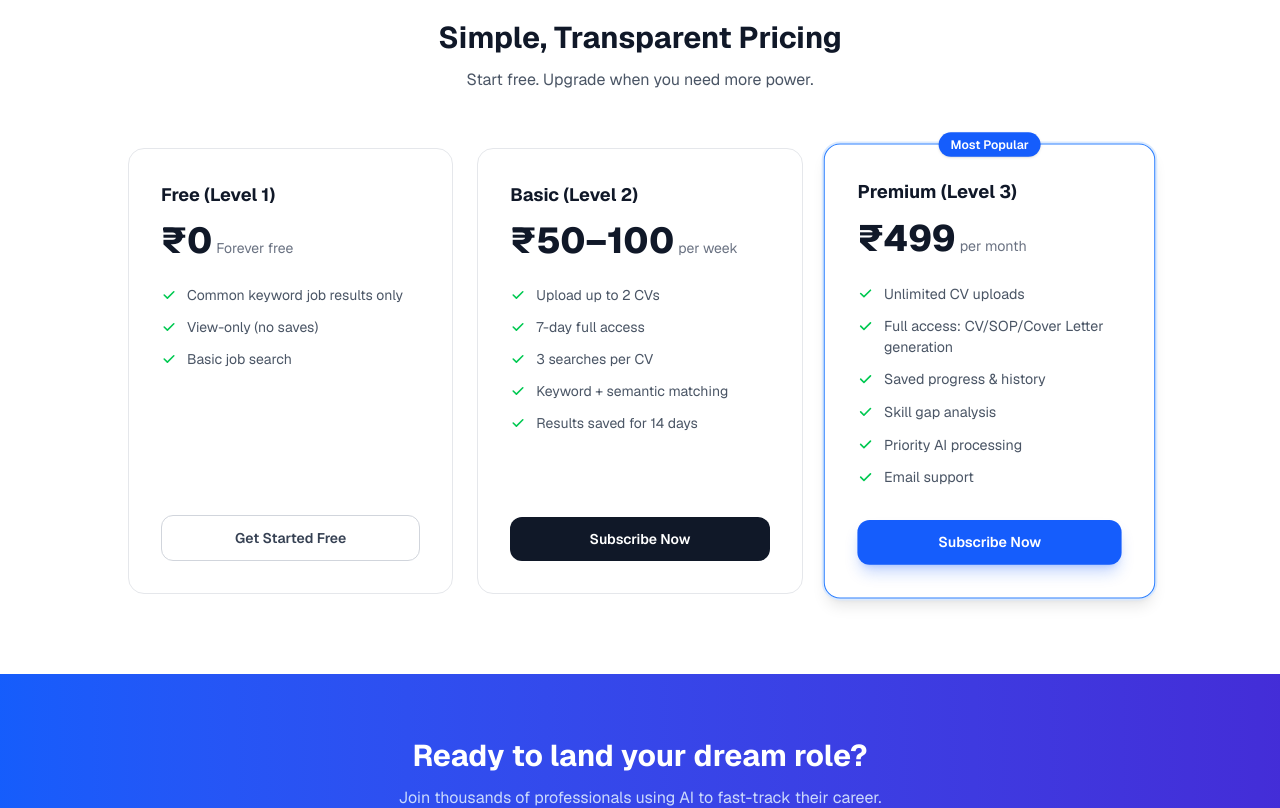
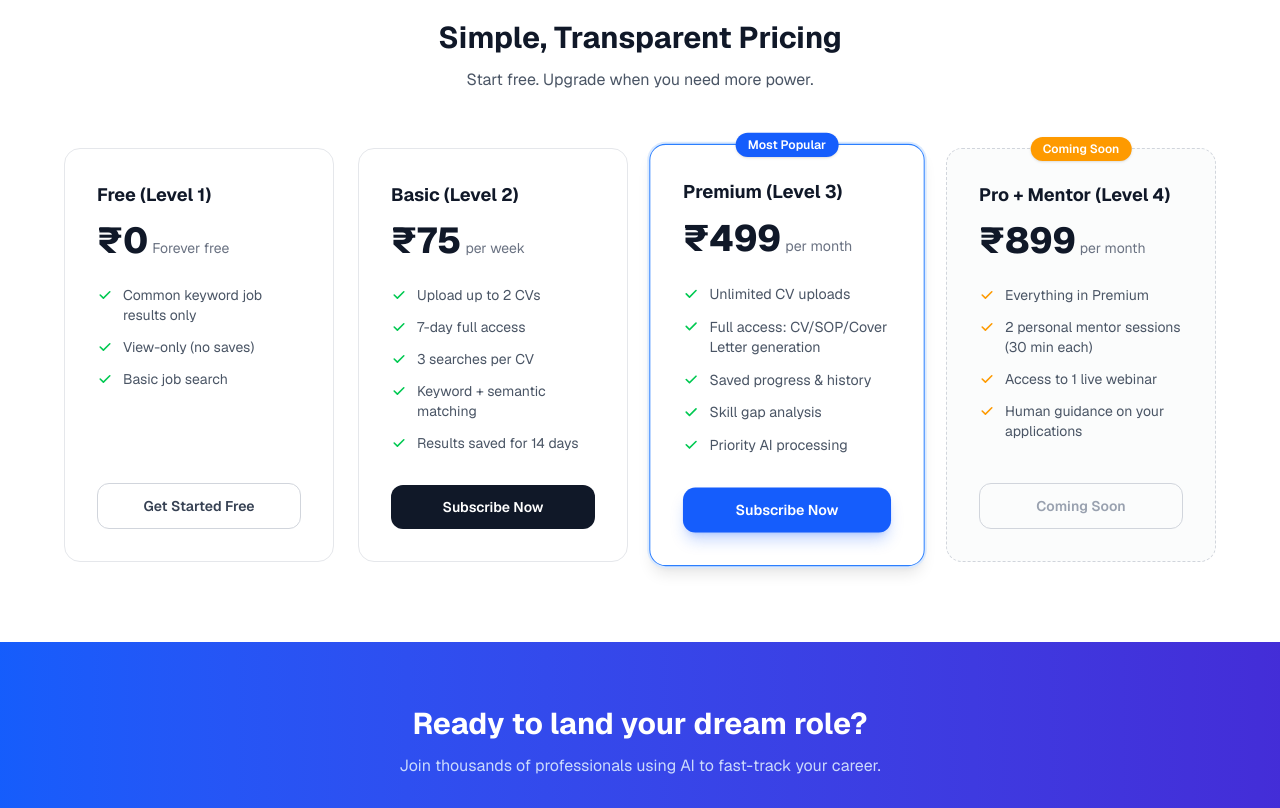
Before and after one commit to mahanteshimath/career-ladder-agent, a Next.js app: page / in a window 1280 px wide. Shown: the part 1360-2168 px from the top of the page. Built offline with nearby package versions, Linux system fonts and the light colour scheme; no server answers.

Commit message:
Address reviewer feedback (phase 1): pricing fixes, add coming-soon mentor tier, SOP additional details, drafts viewer, remove Creative Bold template

```diff
--- a/src/app/(dashboard)/dashboard/drafts/page.tsx
+++ b/src/app/(dashboard)/dashboard/drafts/page.tsx
@@ -1,7 +1,7 @@
 "use client";
 
 import { useEffect, useState } from "react";
-import { FileText, Sparkles, ArrowRight } from "lucide-react";
+import { FileText, Sparkles, ArrowRight, X, Copy, Download } from "lucide-react";
 import Link from "next/link";
 
 interface DraftItem {
@@ -14,6 +14,17 @@ interface DraftItem {
 export default function DraftsPage() {
   const [drafts, setDrafts] = useState<DraftItem[]>([]);
   const [loading, setLoading] = useState(true);
+  const [selected, setSelected] = useState<DraftItem | null>(null);
+
+  function downloadDraft(draft: DraftItem) {
+    const blob = new Blob([draft.content], { type: "text/plain" });
+    const url = URL.createObjectURL(blob);
+    const a = document.createElement("a");
+    a.href = url;
+    a.download = `${draft.type}_${draft.id}.txt`;
+    a.click();
+    URL.revokeObjectURL(url);
+  }
 
   useEffect(() => {
     async function loadDrafts() {
@@ -85,13 +96,60 @@ export default function DraftsPage() {
               <p className="mt-2 text-sm text-muted-foreground line-clamp-3">
                 {draft.content}
               </p>
-              <button className="mt-2 text-sm text-primary hover:underline">
+              <button
+                onClick={() => setSelected(draft)}
+                className="mt-2 text-sm text-primary hover:underline"
+              >
                 View Full Document
               </button>
             </div>
           ))}
         </div>
       )}
+
+      {selected && (
+        <div
+          className="fixed inset-0 z-50 flex items-center justify-center bg-black/50 p-4"
+          onClick={() => setSelected(null)}
+        >
+          <div
+            className="bg-card border border-border rounded-xl w-full max-w-2xl max-h-[85vh] flex flex-col shadow-xl"
+            onClick={(e) => e.stopPropagation()}
+          >
+            <div className="flex items-center justify-between p-4 border-b border-border">
+              <h2 className="text-sm font-semibold capitalize text-foreground">
+                {selected.type.replace("_", " ")}
+              </h2>
+              <div className="flex items-center gap-2">
+                <button
+                  onClick={() => navigator.clipboard.writeText(selected.content)}
+                  className="inline-flex items-center gap-1.5 px-2.5 py-1.5 text-xs font-medium text-muted-foreground hover:text-foreground hover:bg-muted rounded-md transition-colors"
+                >
+                  <Copy size={14} /> Copy
+                </button>
+                <button
+                  onClick={() => downloadDraft(selected)}
+                  className="inline-flex items-center gap-1.5 px-2.5 py-1.5 text-xs font-medium text-muted-foreground hover:text-foreground hover:bg-muted rounded-md transition-colors"
+                >
+                  <Download size={14} /> Download
+                </button>
+                <button
+                  onClick={() => setSelected(null)}
+                  className="p-1.5 text-muted-foreground hover:text-foreground hover:bg-muted rounded-md transition-colors"
+                  aria-label="Close"
+                >
+                  <X size={16} />
+                </button>
+              </div>
+            </div>
+            <div className="p-5 overflow-y-auto">
+              <pre className="whitespace-pre-wrap font-sans text-sm text-foreground leading-relaxed">
+                {selected.content}
+              </pre>
+            </div>
+          </div>
+        </div>
+      )}
     </div>
   );
 }
--- a/src/app/(dashboard)/dashboard/generate/page.tsx
+++ b/src/app/(dashboard)/dashboard/generate/page.tsx
@@ -17,6 +17,7 @@ interface SopAnswers {
   whyThisProgram: string;
   researchInterests: string;
   longTermGoals: string;
+  additionalDetails: string;
 }
 
 interface CoverLetterAnswers {
@@ -38,6 +39,7 @@ export default function GeneratePage() {
     whyThisProgram: "",
     researchInterests: "",
     longTermGoals: "",
+    additionalDetails: "",
   });
   const [coverLetterAnswers, setCoverLetterAnswers] = useState<CoverLetterAnswers>({
     jobTitle: "",
@@ -73,7 +75,12 @@ export default function GeneratePage() {
         `Why this program: ${sopAnswers.whyThisProgram}`,
         `Research Interests: ${sopAnswers.researchInterests}`,
         `Long-term Goals: ${sopAnswers.longTermGoals}`,
-      ].join("\n\n");
+        sopAnswers.additionalDetails
+          ? `Additional Details: ${sopAnswers.additionalDetails}`
+          : "",
+      ]
+        .filter(Boolean)
+        .join("\n\n");
     } else {
       return [
         `Job Title: ${coverLetterAnswers.jobTitle}`,
@@ -292,6 +299,12 @@ export default function GeneratePage() {
                 value={sopAnswers.longTermGoals}
                 onChange={(v) => setSopAnswers({ ...sopAnswers, longTermGoals: v })}
               />
+              <TextArea
+                label="Additional Details (optional)"
+                placeholder="Anything relevant we didn't ask: specific professors to mention, publications, personal circumstances, tone preference..."
+                value={sopAnswers.additionalDetails}
+                onChange={(v) => setSopAnswers({ ...sopAnswers, additionalDetails: v })}
+              />
             </div>
           ) : (
             <div className="space-y-4">
--- a/src/app/page.tsx
+++ b/src/app/page.tsx
@@ -164,7 +164,7 @@ export default function HomePage() {
             Ready to land your dream role?
           </h3>
           <p className="mt-3 text-blue-100/90 max-w-lg mx-auto">
-            Join thousands of professionals using AI to fast-track their career.
+            Join thousands of professionals using AI to fast-track your career.
           </p>
           <Link
             href="/login"
--- a/src/components/PricingCards.tsx
+++ b/src/components/PricingCards.tsx
@@ -1,8 +1,8 @@
-import { PRICING_TIERS } from "@/config/tiers";
+import { PRICING_TIERS, UPCOMING_TIERS } from "@/config/tiers";
 
 export function PricingCards() {
   return (
-    <div className="grid grid-cols-1 md:grid-cols-3 gap-6 max-w-5xl mx-auto">
+    <div className="grid grid-cols-1 sm:grid-cols-2 lg:grid-cols-4 gap-6 max-w-6xl mx-auto">
       {PRICING_TIERS.map((tier) => (
         <div
           key={tier.name}
@@ -66,6 +66,55 @@ export function PricingCards() {
           </button>
         </div>
       ))}
+
+      {UPCOMING_TIERS.map((tier) => (
+        <div
+          key={tier.name}
+          className="relative border border-dashed border-gray-300 dark:border-gray-700 rounded-2xl p-8 flex flex-col bg-gray-50/60 dark:bg-gray-900/40"
+        >
+          <span className="absolute -top-3 left-1/2 -translate-x-1/2 px-3 py-1 bg-amber-500 text-white text-xs font-semibold rounded-full shadow-sm">
+            Coming Soon
+          </span>
+          <h3 className="text-lg font-bold text-gray-900 dark:text-gray-100">
+            {tier.displayName}
+          </h3>
+          <div className="mt-3">
+            <span className="text-4xl font-extrabold text-gray-900 dark:text-gray-100">
+              {tier.price}
+            </span>
+            <span className="text-sm text-gray-500 dark:text-gray-400 ml-1">
+              {tier.priceSubtext}
+            </span>
+          </div>
+          <ul className="mt-6 space-y-3 flex-1">
+            {tier.features.map((feature) => (
+              <li
+                key={feature}
+                className="flex items-start gap-2.5 text-sm text-gray-600 dark:text-gray-300"
+              >
+                <svg
+                  className="w-4 h-4 text-amber-500 mt-0.5 shrink-0"
+                  fill="currentColor"
+                  viewBox="0 0 20 20"
+                >
+                  <path
+                    fillRule="evenodd"
+                    d="M16.707 5.293a1 1 0 010 1.414l-8 8a1 1 0 01-1.414 0l-4-4a1 1 0 011.414-1.414L8 12.586l7.293-7.293a1 1 0 011.414 0z"
+                    clipRule="evenodd"
+                  />
+                </svg>
+                {feature}
+              </li>
+            ))}
+          </ul>
+          <button
+            disabled
+            className="mt-8 w-full py-3 px-4 rounded-xl font-semibold text-sm border border-gray-300 dark:border-gray-700 text-gray-400 dark:text-gray-500 cursor-not-allowed"
+          >
+            Coming Soon
+          </button>
+        </div>
+      ))}
     </div>
   );
 }
--- a/src/config/cv-templates.ts
+++ b/src/config/cv-templates.ts
@@ -27,13 +27,6 @@ export const CV_TEMPLATES: CvTemplate[] = [
     description: "Publication-focused layout with sections for research, teaching, and grants.",
     category: "academic",
     color: "#7c3aed",
-  },
-  {
-    id: "creative-bold",
-    name: "Creative Bold",
-    description: "Color accents with a sidebar for skills. Ideal for design, marketing, and media roles.",
-    category: "creative",
-    color: "#e11d48",
   },
   {
     id: "ats-optimized",
--- a/src/config/tiers.ts
+++ b/src/config/tiers.ts
@@ -39,7 +39,7 @@ export const TIER_LIMITS: Record<TierName, TierConfig> = {
   basic: {
     name: "basic",
     displayName: "Basic (Level 2)",
-    price: "₹50–100",
+    price: "₹75",
     priceSubtext: "per week",
     features: [
       "Upload up to 2 CVs",
@@ -69,7 +69,6 @@ export const TIER_LIMITS: Record<TierName, TierConfig> = {
       "Saved progress & history",
       "Skill gap analysis",
       "Priority AI processing",
-      "Email support",
     ],
     limits: {
       search: { maxCount: 100, periodDays: 30 },
@@ -86,3 +85,32 @@ export const TIER_LIMITS: Record<TierName, TierConfig> = {
 };
 
 export const PRICING_TIERS = Object.values(TIER_LIMITS);
+
+/**
+ * Display-only upcoming tier shown on the pricing page as "Coming Soon".
+ * Not wired into TIER_LIMITS / rate limiting / auth yet.
+ */
+export interface DisplayTier {
+  name: string;
+  displayName: string;
+  price: string;
+  priceSubtext: string;
+  features: string[];
+  comingSoon?: boolean;
+}
+
+export const UPCOMING_TIERS: DisplayTier[] = [
+  {
+    name: "mentor",
+    displayName: "Pro + Mentor (Level 4)",
+    price: "₹899",
+    priceSubtext: "per month",
+    features: [
+      "Everything in Premium",
+      "2 personal mentor sessions (30 min each)",
+      "Access to 1 live webinar",
+      "Human guidance on your applications",
+    ],
+    comingSoon: true,
+  },
+];
```
